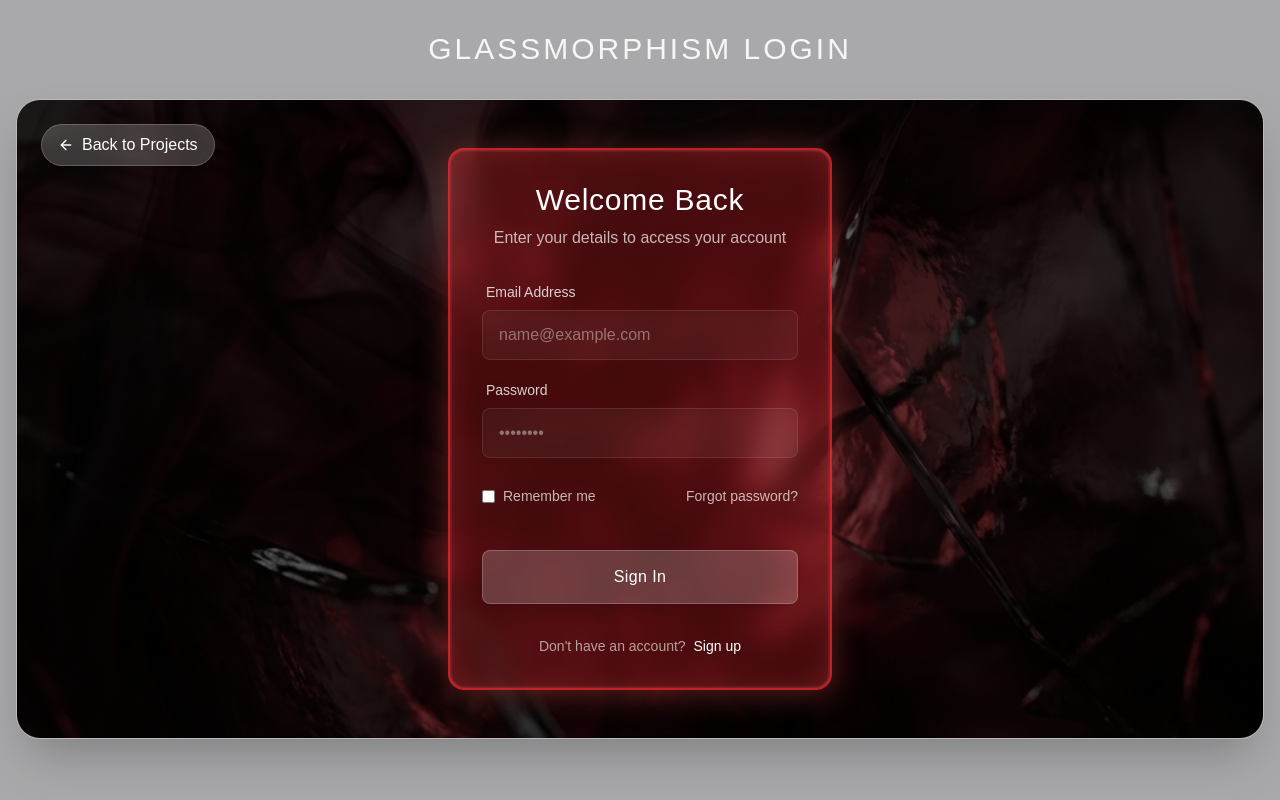
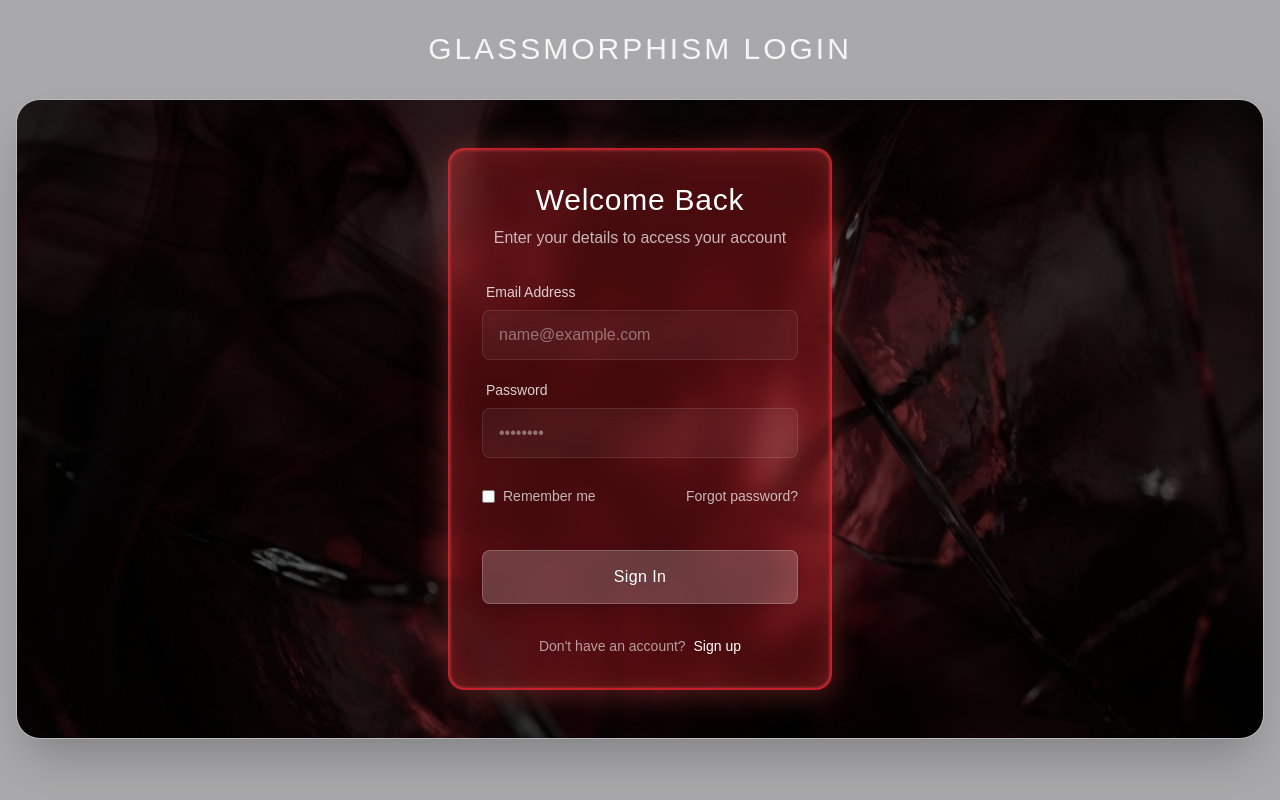
Before and after one commit to eremina-official/portfolio-nextjs, a Next.js app: page /en/projects/glassmorphism-css-experiments in a window 1280 px wide. Shown: the part 1680-2480 px from the top of the page. Built offline with nearby package versions, Linux system fonts and the light colour scheme.

Commit message:
Edid glassmorphism project style

```diff
--- a/app/[locale]/projects/glassmorphism-css-experiments/GlassmorphismLoginForm.tsx
+++ b/app/[locale]/projects/glassmorphism-css-experiments/GlassmorphismLoginForm.tsx
@@ -302,7 +302,7 @@ export function GlassmorphismLoginForm() {
           </Link>
         </div>
 
-        <div className="relative isolate z-10 w-full min-w-[350px] max-w-md p-8 ">
+        <div className="relative isolate z-10 w-full min-w-[350px] max-w-md p-10 md:p-8">
           <div
             className="
               relative glass-card max-h-[700px] rounded-3xl max-w-md p-6
--- a/app/[locale]/projects/glassmorphism-css-experiments/GlassmorphismLoginFormRed.tsx
+++ b/app/[locale]/projects/glassmorphism-css-experiments/GlassmorphismLoginFormRed.tsx
@@ -17,31 +17,6 @@ export function GlassmorphismLoginFormRed() {
             sizes="100vw"
           />
           <div className="absolute inset-0 bg-black/60 mix-blend-multiply" />
-        </div>
-
-        {/* Back Link */}
-        <div className="absolute top-6 left-6 z-20">
-          <Link
-            href="/projects"
-            className="flex items-center gap-2 px-4 py-2 rounded-full bg-white/20 backdrop-blur-md border border-white/20 text-white transition-all duration-300 hover:scale-105 group"
-          >
-            <svg
-              xmlns="http://www.w3.org/2000/svg"
-              width="24"
-              height="24"
-              viewBox="0 0 24 24"
-              fill="none"
-              stroke="currentColor"
-              strokeWidth="2"
-              strokeLinecap="round"
-              strokeLinejoin="round"
-              className="w-4 h-4 group-hover:-translate-x-1 transition-transform"
-            >
-              <path d="m12 19-7-7 7-7"/>
-              <path d="M19 12H5"/>
-            </svg>
-            <span>Back to Projects</span>
-          </Link>
         </div>
 
         {/* Main Content Container */}
--- a/app/[locale]/projects/glassmorphism-css-experiments/PremiumProductCard.tsx
+++ b/app/[locale]/projects/glassmorphism-css-experiments/PremiumProductCard.tsx
@@ -30,8 +30,8 @@ const products = [
 export function PremiumProductCard() {
   return (
     <div className="flex flex-col items-center justify-center w-full px-4 shrink-0 min-h-screen py-12">
-      <h2 className="text-3xl font-light text-white/90 tracking-widest uppercase text-center w-full mb-12">Premium Collection</h2>
-      <section className="relative w-full max-w-7xl mx-4 min-h-[80vh] flex flex-wrap items-center justify-center rounded-3xl overflow-hidden border border-white/20 shadow-2xl p-8 gap-16">
+      <h2 className="text-3xl font-light text-white/90 tracking-widest uppercase text-center w-full mb-12">Product Cards</h2>
+      <section className="relative w-full max-w-7xl mx-4 min-h-[80vh] flex flex-wrap items-center justify-center rounded-3xl overflow-hidden border border-white/20 shadow-2xl p-8 gap-8 md:gap-16">
         {/* Background Image */}
         <div className="absolute inset-0 z-0">
           <Image
```
